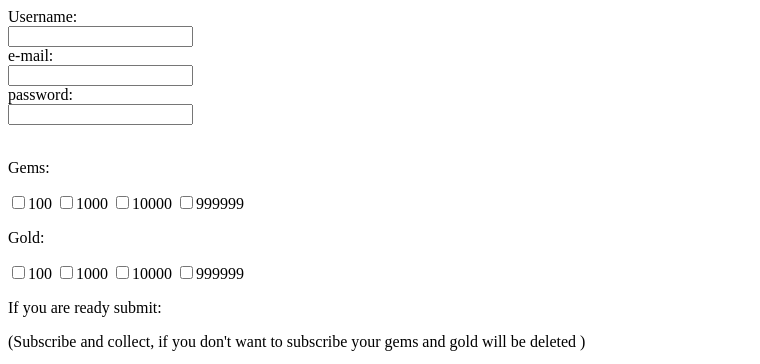
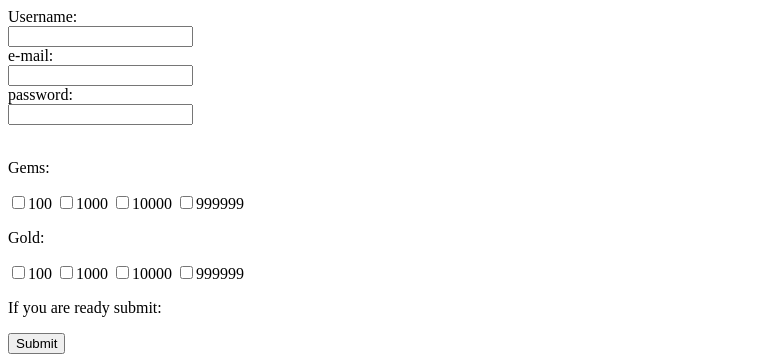
Before and after one commit to Orange123007/Orange123007.github.io, a plain HTML site: page login.html in a window 1280 px wide. Shown: the top 364 px of the page, without its empty margins (0-760 px from the left). Drawn offline with Linux system fonts and the light colour scheme.

Commit message:
Update login.html

```diff
--- a/login.html
+++ b/login.html
@@ -22,7 +22,6 @@ password: <br>
 <input type="checkbox" name="Gems" value="Mood">10000
 <input type="checkbox" name="Gems" value="Mood">999999
 <p> If you are ready submit:</p>
-<p> (Subscribe and collect, if you don't want to subscribe your gems and gold will be deleted ) </p>
 <input class="Submit" onclick="www.youtube.com/channel/UCYiNgyZJ3YR4yod8MUPutow" type="button" name="Submit" Value=Submit
 </form>
 <h1>Thank you for choose us!</h1>
```
